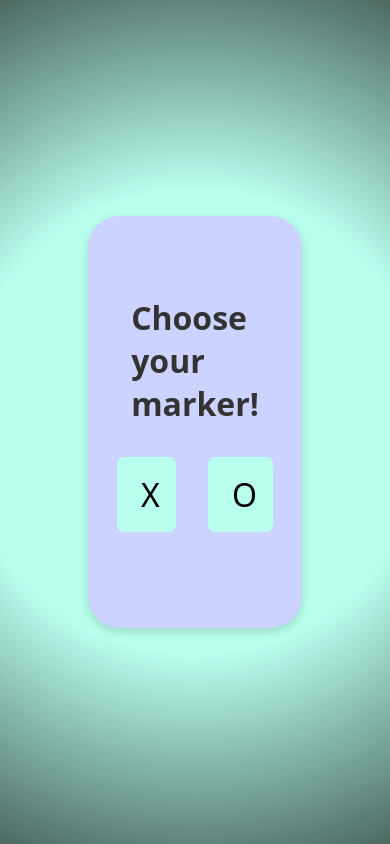
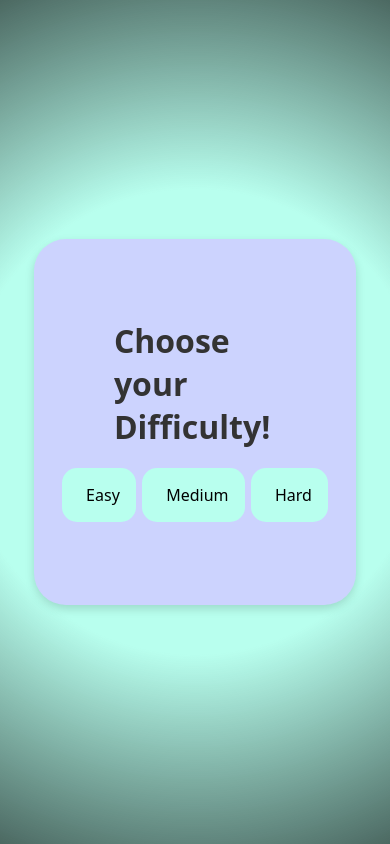
Before and after one commit to Issa-Abbani/Tic-Tac-Toe, a plain HTML site: page index.html in a window 390 px wide. Drawn offline with Linux system fonts and the light colour scheme; a web font is replaced by a local one.

Commit message:
Added coop choice and bot difficulty UI

```diff
--- a/index.html
+++ b/index.html
@@ -17,6 +17,23 @@
     <div class="choice-container">
       <div class="marker">X</div>
       <div class="marker">O</div>
+    </div>
+  </div>
+
+  <div class="bot-difficulty">
+    <h2 class="title">Choose your Difficulty!</h2>
+    <div class="choice-container">
+      <div class="dif-op">Easy</div>
+      <div class="dif-op">Medium</div>
+      <div class="dif-op">Hard</div>
+    </div>
+  </div>
+
+  <div class="enemy-choice">
+    <h2 class="title">Choose your Opponent!</h2>
+    <div class="choice-container">
+      <div class="enemy">Bot!</div>
+      <div class="enemy">Player!</div>
     </div>
   </div>
 
--- a/style.css
+++ b/style.css
@@ -55,7 +55,7 @@ body:has(.marker:hover:last-child)::before {
   opacity: 0;
   background: radial-gradient(circle, var(--bg-color) 50%, rgba(255, 63, 63, 0.592) 100%);
 }
-.marker-choice{
+.marker-choice, .enemy-choice, .bot-difficulty{
   background-color: var(--container-bg);
   width: clamp(50%,60%,100%);
   padding: clamp(0rem,5rem,10rem);
@@ -66,10 +66,15 @@ body:has(.marker:hover:last-child)::before {
   box-shadow: 0 4px 10px var(--shadow-color);
 }
 
+.marker-choice, .enemy-choice{
+  display: none;
+}
+
 .choice-container {
   display: flex;
   justify-content: space-evenly;
   align-items: center;
+  text-align: center;
 }
 
 .marker{
@@ -84,7 +89,7 @@ body:has(.marker:hover:last-child)::before {
   transition: .2s ease-in;
 }
 
-.marker:hover{
+.marker:hover, .enemy:hover{
   background-color: var(--primary-hover);
 }
 
@@ -96,6 +101,22 @@ body:has(.marker:hover:last-child)::before {
 .marker:hover:last-child{
   color: red;
   box-shadow: 0 10px 5px rgba(255, 0, 0, 0.649);
+}
+
+.enemy, .dif-op {
+  margin-right: 3rem;
+  background-color: var(--bg-color);
+  padding: 2rem;
+  padding-left: 3rem;
+  font-size: 3rem;
+  text-align: center;
+  border-radius: 15px;
+  cursor: pointer;
+  transition: .2s ease-in;
+}
+
+.dif-op {
+  font-size: 2.5rem;
 }
 
 
@@ -207,8 +228,14 @@ body.active::before{
   display: flex;
 }
 
+@media (min-width: 1101px){
+    .choice-container{
+        margin-left: 2rem;
+    }
+}
 
-@media (min-width: 600px) {
+
+@media (min-width: 600px) and (max-width: 1100px) {
   .title {
     font-size: 2.5rem;
   }
@@ -220,6 +247,15 @@ body.active::before{
   .cell {
     font-size: 2.5rem;
   }
+    .dif-op{
+    font-size: 2rem;
+    margin: 0.6rem;
+  }
+
+  .bot-difficulty{
+    min-width: 90%;
+  }
+
 }
 
 @media (max-width: 599px){
@@ -232,5 +268,24 @@ body.active::before{
   text-align: center;
   border-radius: 10%;
   cursor: pointer;
+  }
+  .enemy, .dif-op{
+  margin: 0.5rem;
+  background-color: var(--bg-color);
+  padding: 1rem;
+  padding-left: 1.5rem;
+  font-size: 1.2rem;
+  text-align: center;
+  border-radius: 15px;
+  cursor: pointer;
+  }
+
+  .dif-op{
+    font-size: 1rem;
+    margin: 0.2rem;
+  }
+
+  .bot-difficulty{
+    min-width: 90%;
+  }
 }
-}
```
